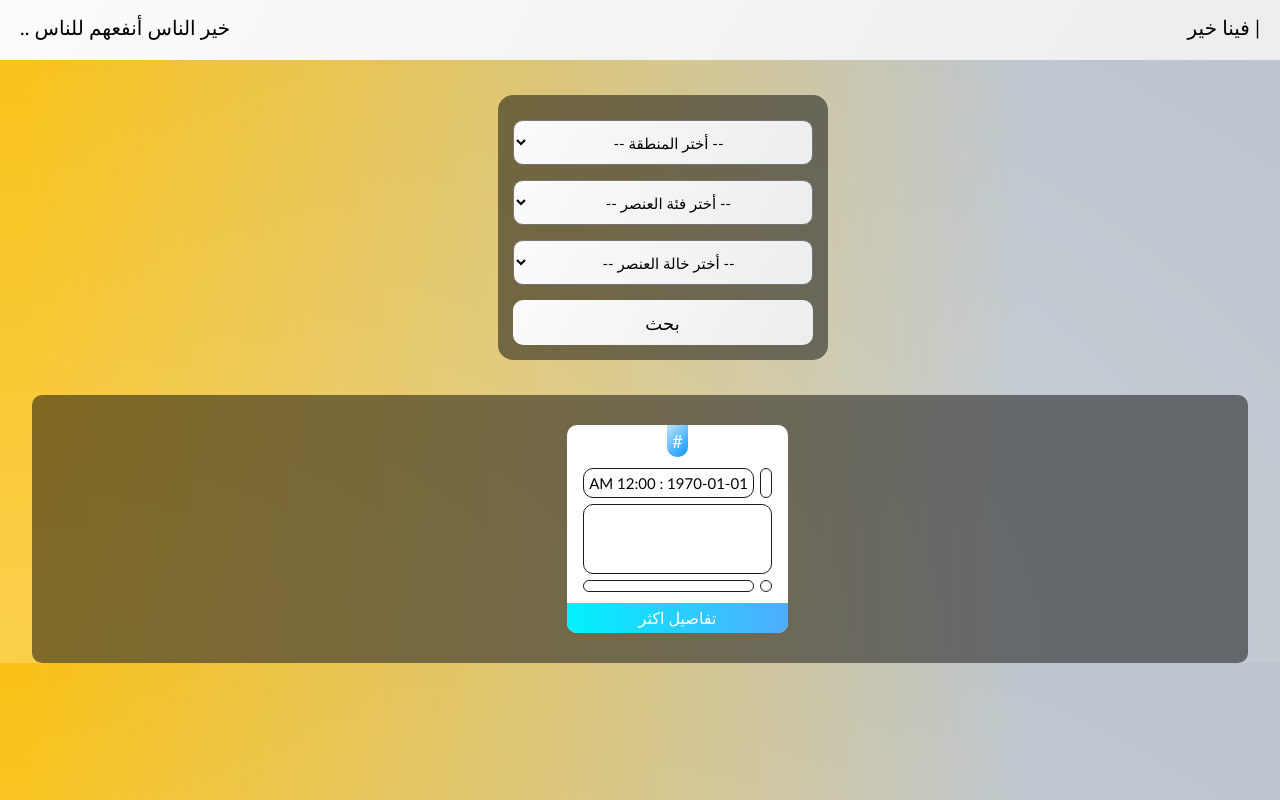
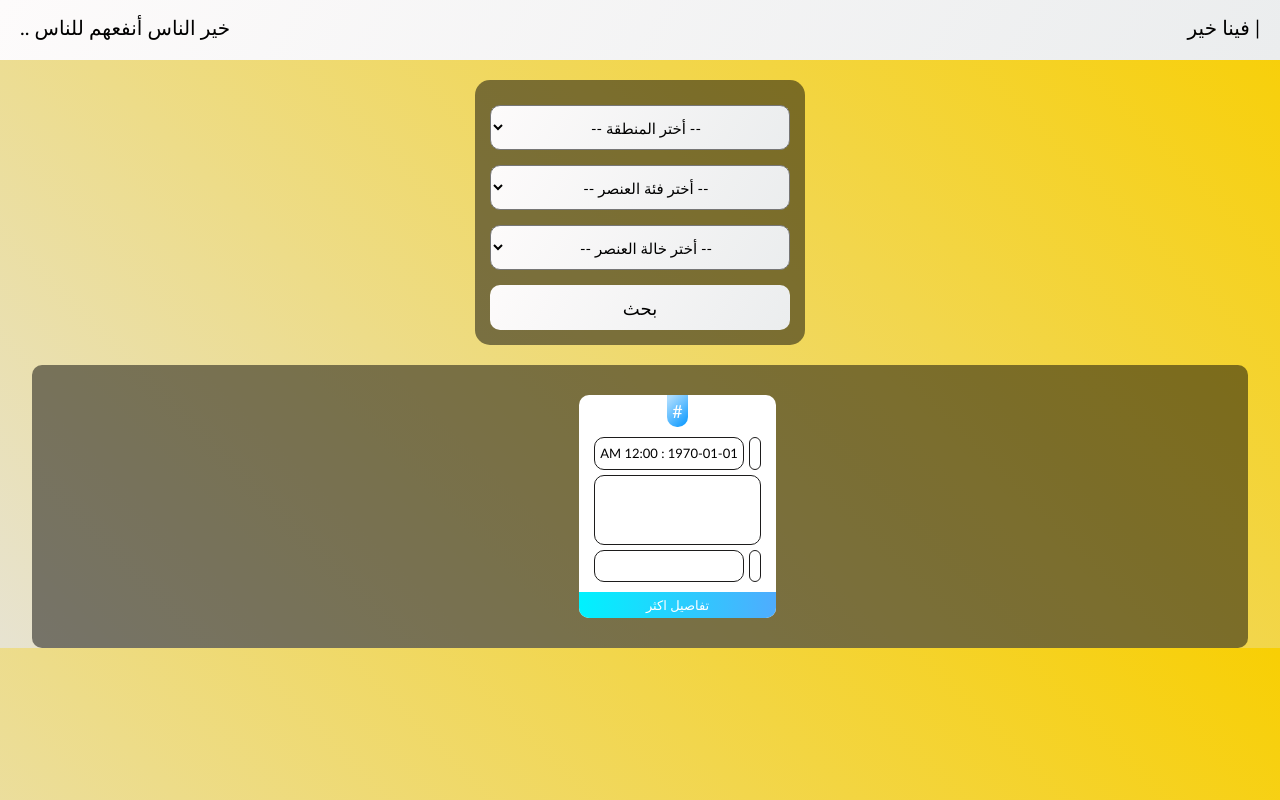
Before and after one commit to hus7sam/w, a PHP site: page /dispaly.php in a window 1280 px wide. Run offline with PHP 8.4, Linux system fonts and the light colour scheme; tables that the repository leaves empty or names only in its code hold one stand-in row (values such as "Sample post"); data that the repository does not hold is empty.

Commit message:
done get form

```diff
--- a/dispaly.php
+++ b/dispaly.php
@@ -109,7 +109,7 @@
 
                 <tr ALIGN='CENTER'>
                     <td><?php echo $row['City']; ?></td>
-                    <td><?php  echo $row['Number']; ?> </td>
+                    <td><?php  echo $row['State']; ?> </td>
                 </tr>
 
             </table>
--- a/style.css
+++ b/style.css
@@ -5,6 +5,7 @@
     font-family: calibri;
     font-weight: normal;
     /*font-family: "Source Sans Pro", "Arial", sans-serif;*/
+    font-size: 13px;
 }
 
 .error {color: #FF0000;}
@@ -58,7 +59,7 @@ body
 .head
 {     /* start header */
     display: block;
-    background-image: linear-gradient(120deg, #ffd700 85%,#fffefc 10%, gold 100%);
+    /*background-image: linear-gradient(120deg, #ffd700 85%,#fffefc 10%, gold 100%);*/
     background-image: linear-gradient(to top, #FFD700 0%, #ffe977 100%);
     color: #f5f1f3;
     width: 100%;
@@ -224,8 +225,10 @@ footer a
 /*  start  Display Page  */
 .Display_Body
 {
-    background: linear-gradient(-90deg, #BCC5CE 20%, #f8bb00 98%), radial-gradient(at bottom left, rgba(255,255,255,0.30) 0%, rgba(0,0,0,0.30) 100%);
-    background-blend-mode: screen;
+    background-color: #FBDA61;
+    background-image: linear-gradient(45deg, #e7e3d1 0%, #f8cf04 100%);
+
+
     margin: auto auto;
     display: block;
 }
@@ -285,13 +288,16 @@ footer a
     width: 100%;
     border-collapse: separate;
     padding: 5px 10px;
-    font-size: 15px;
+    font-size: 13px;
     border-spacing: 0.4rem;
+    height: 2.5em;
+
 }
 
 .grid-item td
 {
     width: fit-content;
+    width: -moz-fit-content;
     max-height: fit-content;
     border: 1px solid #1d1c1c;
     border-radius:10px;
@@ -318,14 +324,11 @@ footer a
 
 .DisplayHead
 {
-    display: grid;
+    display: block;
     width: 100%;
     margin: 20px  auto;
-    grid-template-columns:  auto auto auto  auto ;
     justify-content: center;
     /*background-color: rgb(255, 252, 252);*/
-    border-radius: 13px;
-    grid-gap: 15px ;
 }
 
 .box_form
```
Also changed, not shown: index.php (+6 -6 lines).
